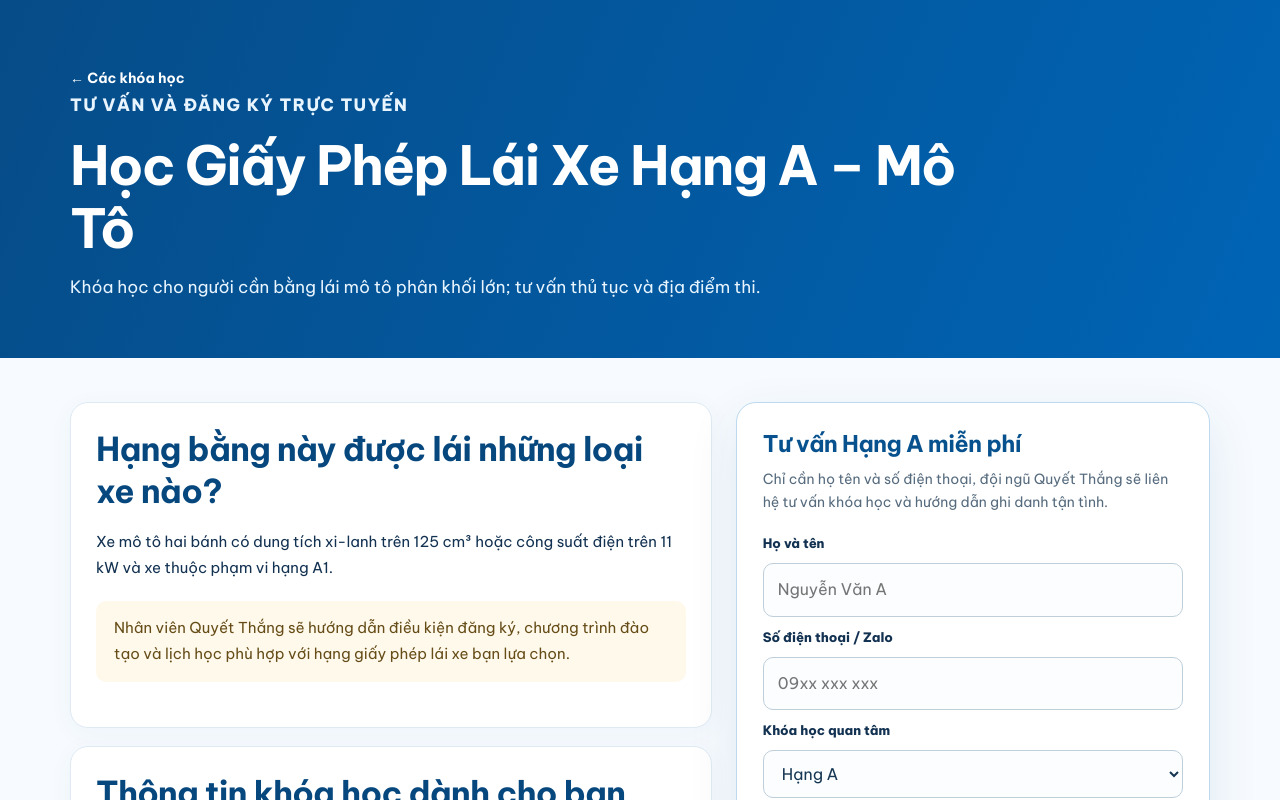
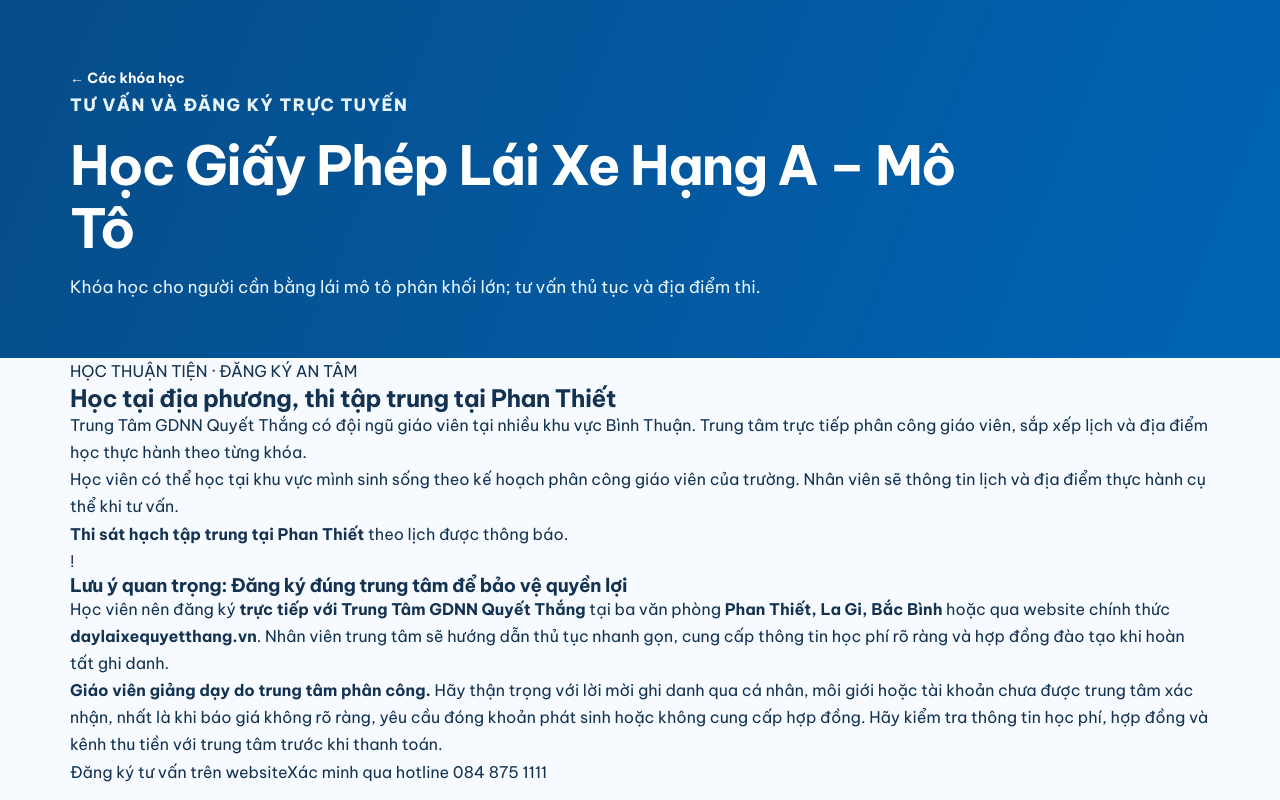
Before and after one commit to daylaixequyetthang/daylaixequyetthang.vn, a Next.js app: page /khoa-hoc/hang-a in a window 1280 px wide. Shown: the top 800 px of the page. Built offline with nearby package versions, Linux system fonts and the light colour scheme.

Commit message:
Explain regional instruction and official registration on app/khoa-hoc/[slug]/page.js

```diff
--- a/app/khoa-hoc/[slug]/page.js
+++ b/app/khoa-hoc/[slug]/page.js
@@ -2,6 +2,7 @@
 import {notFound} from 'next/navigation';
 import {COURSES_SEO,findCourse} from '@/lib/seo-courses';
 import SeoConsultForm from '@/components/SeoConsultForm';
+import OfficialEnrollmentNotice from '@/components/OfficialEnrollmentNotice';
 import {BRANCHES} from '@/lib/seo-regions';
 const BASE='https://daylaixequyetthang.vn';
 export const dynamicParams=false;
@@ -17,7 +18,7 @@
  return <main className="seo-page">
   <script type="application/ld+json" dangerouslySetInnerHTML={{__html:JSON.stringify(schema)}} />
   <div className="seo-head"><div className="seo-wrap"><Link className="seo-back" href="/khoa-hoc">← Các khóa học</Link><p className="seo-eyebrow">TƯ VẤN VÀ ĐĂNG KÝ TRỰC TUYẾN</p><h1>{c.title}</h1><p>{c.intro}</p></div></div>
-  <div className="seo-wrap"><section className="seo-section seo-grid">
+  <div className="seo-wrap"><OfficialEnrollmentNotice /><section className="seo-section seo-grid">
    <div><article className="seo-panel"><h2>Hạng bằng này được lái những loại xe nào?</h2><p>{c.vehicle}</p><p className="seo-notice">Nhân viên Quyết Thắng sẽ hướng dẫn điều kiện đăng ký, chương trình đào tạo và lịch học phù hợp với hạng giấy phép lái xe bạn lựa chọn.</p></article>
     <article className="seo-panel" style={{marginTop:18}}><h2>Thông tin khóa học dành cho bạn</h2><ol>{c.focus.map(x=><li key={x}>{x}</li>)}</ol><h3>Các bước ghi danh online</h3><p>Để lại thông tin → nhận tư vấn khóa học và học phí → được hướng dẫn chuẩn bị hồ sơ → hoàn tất ghi danh cùng Quyết Thắng.</p><div className="seo-inline"><Link href="/thi-thu">Thi thử GPLX</Link><Link href="/hoc-lai-xe">Chọn khu vực tư vấn</Link><Link href="/dang-ky">Đăng ký giữ chỗ</Link></div></article>
    </div><SeoConsultForm area="Tư vấn khóa học từ website" course={c.name} heading={'Tư vấn '+c.name+' miễn phí'}/>
```
